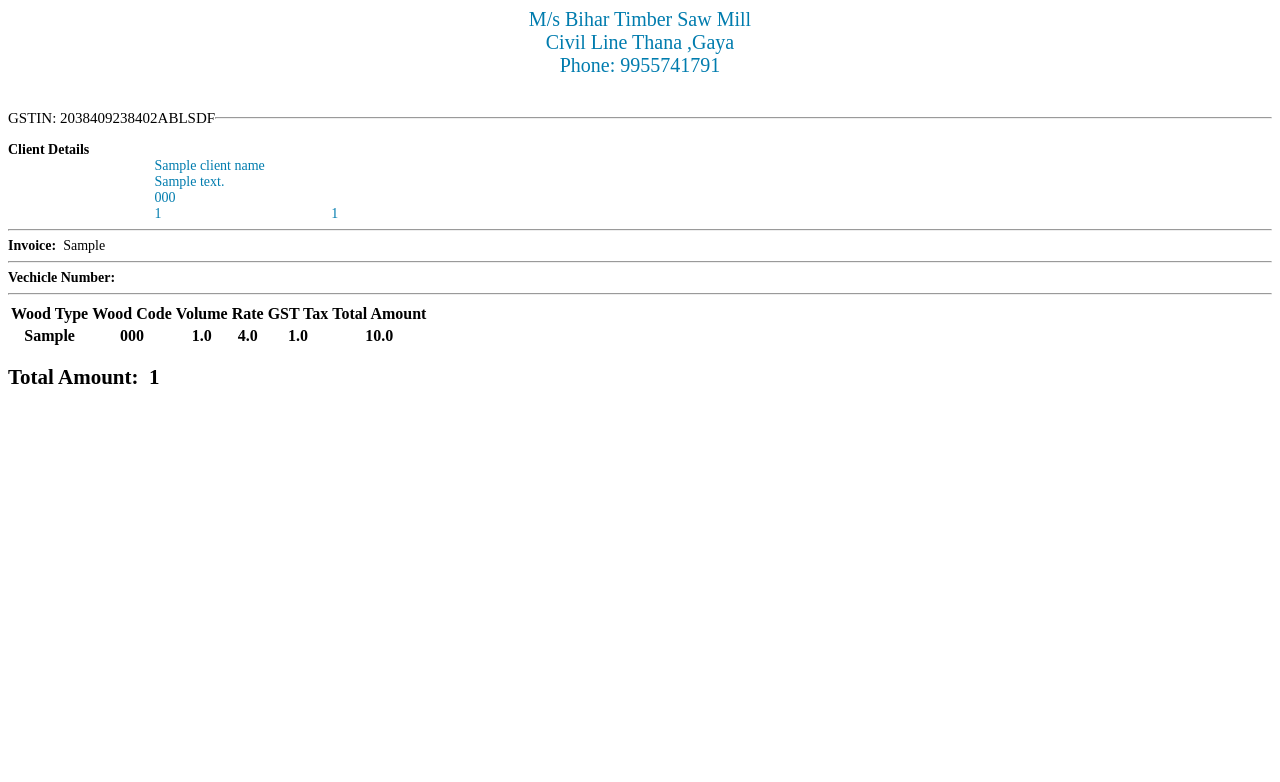
After one commit to vikash591993/timber, a Django app: template loginModule/templates/invoice.html in a window 1280 px wide. The commit adds this page. Shown: the top 782 px of the page. Run offline with Django 3.2, Linux system fonts and the light colour scheme; tables that the repository leaves empty hold one stand-in row (values such as "Sample post"); the template is opened without the code that fills it: values that come from a table or form of the project are taken from there, most other values are stand-ins (such as "Sample title", 1, 10 or a date in 2020); lists and menus that the app fills with data are empty; some libraries are stand-ins or nearby versions.

Commit message:
Version 1 completed.(without correct tax calculation)

```diff
--- a/loginModule/models.py
+++ b/loginModule/models.py
@@ -18,7 +18,7 @@ class ClientDetail(models.Model):
     client_name = models.CharField(max_length=50)
     client_gst = models.CharField(max_length=50)
     client_address = models.CharField(max_length=100)
-    client_phone = models.CharField( max_length=17,)  # validators should be a list
+    client_phone = models.CharField( max_length=17)  # validators should be a list
     client_id = models.CharField(max_length=50)
     client_id_number = models.CharField(max_length=50)
     last_updated_time = models.DateTimeField(default=datetime.datetime.now())
@@ -35,8 +35,11 @@ class Bills(models.Model):
 class BillsDescriptions(models.Model):
     bill_id = models.ForeignKey(Bills)
     wood = models.CharField(max_length=20)
+    wood_code = models.CharField(max_length=40,default="")
     rate = models.FloatField(max_length=50, default=0)
     volume = models.FloatField(max_length=50, default=0)
+    total = models.FloatField(max_length=50, default=0)
+    gst_tax = models.FloatField(max_length=2,default=0)
     last_updated_time = models.DateTimeField(default=datetime.datetime.now())
 
 
@@ -47,8 +50,20 @@ class SupplierDetail(models.Model):
     date_of_supply = models.DateField()
     sender_name = models.CharField(max_length=50)
     sender_address = models.CharField(max_length=100)
+    sender_phone = models.CharField(max_length=10, default=0)
     sender_gstin = models.CharField(max_length=100)
     total_amount_before_tax = models.FloatField(max_length=50, default=0)
-    tax_type = models.CharField(max_length=10,default=0)
+    tax_type = models.CharField(max_length=2,default=0)
     tax_amount = models.FloatField(max_length=50, default=0)
     total_amount_after_tax = models.FloatField(max_length=50, default=0)
+
+
+class SupplierWoodDescriptions( models.Model ):
+    invoice_id = models.ForeignKey( SupplierDetail )
+    wood = models.CharField( max_length=20 )
+    wood_code = models.CharField( max_length=40, default="" )
+    rate = models.FloatField( max_length=50, default=0 )
+    volume = models.FloatField( max_length=50, default=0 )
+    total = models.FloatField( max_length=50, default=0 )
+    gst_tax = models.FloatField( max_length=2, default=0 )
+    last_updated_time = models.DateTimeField( default=datetime.datetime.now() )
--- /dev/null
+++ b/loginModule/templates/invoice.html
@@ -0,0 +1,108 @@
+{% load staticfiles %}
+<html>
+     <head>
+         <title>invoice</title>
+         <meta charset="UTF-8">
+         <style type="text/css">
+             body {
+                 font-weight: 200;
+                 font-size: 14px;
+             }
+             #headerName {
+                 font-size: 20px;
+                 font-weight: 100;
+                 text-align: center;
+                 color: #007cae;
+             }
+             #headerGstin{
+                font-size :15px;
+                float:left;
+             }
+             #headerPhone{
+                font-size: 15px;
+                float: right;
+             }
+             .title {
+                 font-size: 22px;
+                 font-weight: 100;
+                /* text-align: right;*/
+                padding: 10px 20px 0px 20px;
+             }
+             .title span {
+                 color: #007cae;
+             }
+             .details {
+                 padding: 10px 20px 0px 20px;
+                 text-align: left !important;
+                 margin-left: 10%;
+                 color: #007cae;
+             }
+             .hrItem {
+                 border: none;
+                 height: 1px;
+                 /* Set the hr color */
+                 color: #333; /* old IE */
+                 background-color: #fff; /* Modern Browsers */
+             }
+         </style>
+     </head>
+     <body>
+        <h2 id="headerName">M/s Bihar Timber Saw Mill<br>
+                                Civil Line Thana ,Gaya<br>
+                                Phone: 9955741791
+
+        </h2>
+        <br>
+        <div>
+            <span id="headerGstin">GSTIN: 2038409238402ABLSDF</span>
+        </div>
+        <hr>
+        <br>
+        {% block body %}
+        <B>Client Details</B><br>
+        <span class="details">{{ clientName }}</span><br>
+        <span class="details"> {{ clientAddress }}</span><br>
+        <span class="details">{{ clientPhone }}</span><br>
+        <span class="details">{{ clientProofId }}&nbsp</span><span class="details">{{ clientIdNumber }}</span><br>
+
+        <hr>
+        <span id="invoice_number"><B>Invoice:</B> &nbsp{{ newInvoiceNumer }} </span><br>
+        <hr>
+        {% endblock %}
+        <B>Vechicle Number: </B>
+        <hr>
+
+
+            <table>
+                <thead>
+                    <tr>
+                        <th>Wood Type</th>
+                        <th>Wood Code</th>
+                        <th>Volume</th>
+                        <th>Rate</th>
+                        <th>GST Tax</th>
+                        <th>Total Amount</th>
+                    </tr>
+                </thead>
+                <tbody>
+                {% for bills in billObjectsArray %}
+                <tr>
+                    <th>{{ bills.wood }}</th>
+                    <th>{{ bills.wood_code }}</th>
+                    <th>{{ bills.volume }}</th>
+                    <th>{{ bills.rate }}</th>
+                    <th>{{ bills.gst_tax }}</th>
+                    <th>{{ bills.total }}</th>
+                </tr>
+                {% endfor %}
+                </tbody>
+            </table>
+        </div>
+        <div class="col-sm-2">
+
+        </div>
+        <u></u>
+
+        <h2>Total Amount: &nbsp{{ totalAmount }}</h2>
+     </body>
+ </html>
```
Also changed, not shown: loginModule/forms.py (+6 -5 lines), loginModule/templates/add_stock.html (+79 -20 lines), loginModule/templates/create_bill.html (+44 -14 lines), loginModule/views.py (+136 -19 lines).
